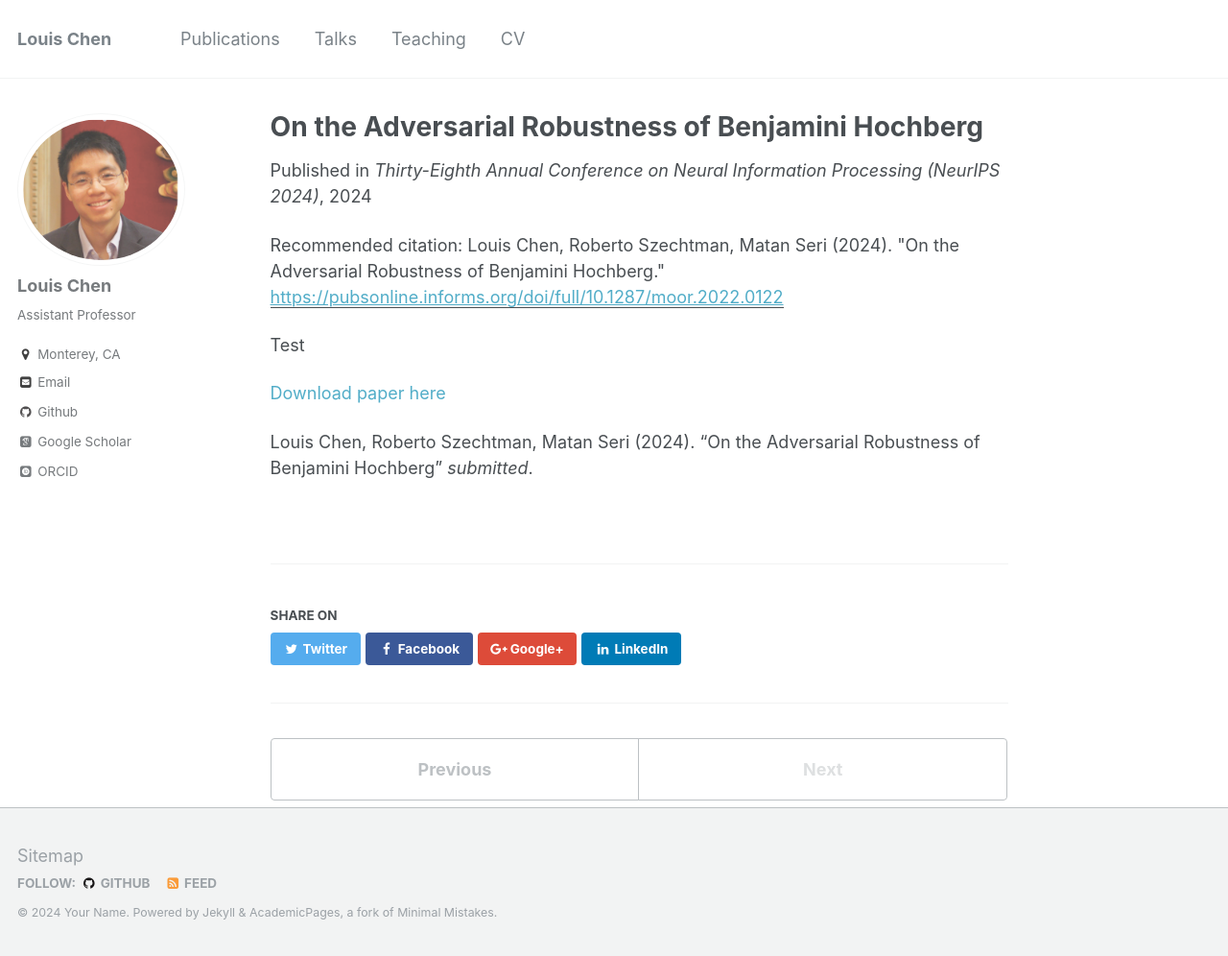
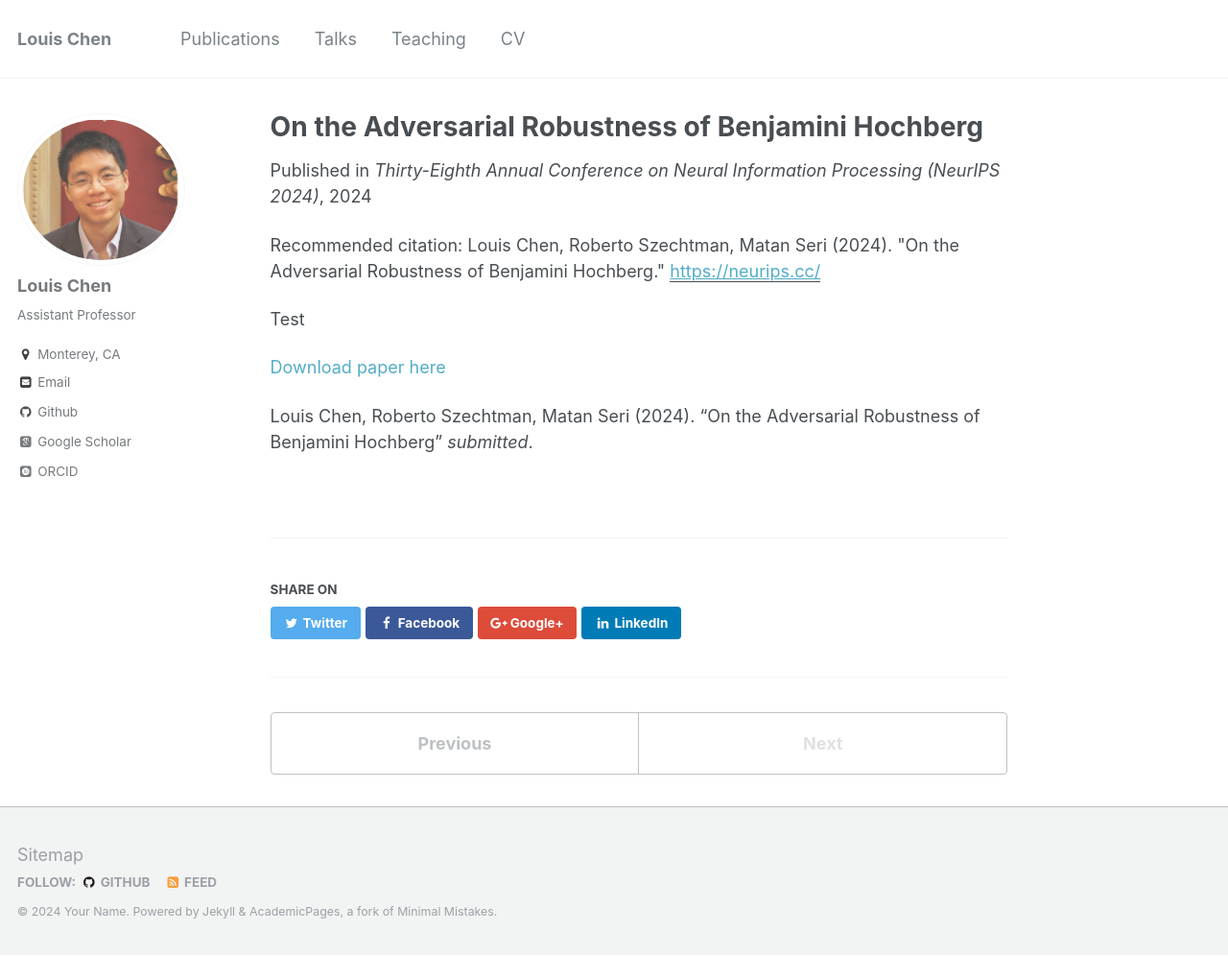
Before and after one commit to LouisLChen/LouisLChen.github.io, a Jekyll site: the page built from _publications/Neurips_BH.md, in a window 1280 px wide and 996 px high. Shown: the whole window at 96% size. Built offline with Jekyll 4.4.1, drawn with Linux system fonts in a browser that asks for light colours; some web fonts are replaced; some of the changed lines change nothing that is shown.

Commit message:
Update Neurips_BH.md

```diff
--- a/_publications/Neurips_BH.md
+++ b/_publications/Neurips_BH.md
@@ -5,11 +5,11 @@ permalink: /publication/Neurips_BH
 excerpt: 'The Benjamini-Hochberg (BH) procedure is widely used to control the false detection rate (FDR) in multiple testing. Applications of this control abound in drug discovery, forensics, anomaly detection, and, in particular, machine learning, ranging from nonparametric outlier detection to out-of-distribution detection and one-class classification methods. Considering this control could be relied upon in critical safety/security contexts, we investigate its adversarial robustness. More precisely, we study under what conditions BH does and does not exhibit adversarial robustness, we present a class of simple and easily implementable adversarial test-perturbation algorithms, and we perform computational experiments. With our algorithms, we demonstrate that there are conditions under which BH control can be significantly broken with relatively few (even just one) test score perturbation(s), and provide non-asymptotic guarantees on the expected adversarial-adjustment to FDR. Our technical analysis involves a combinatorial reframing of the BH procedure as a balls into bins process, and drawing a connection to generalized ballot problems to facilitate an information-theoretic approach for deriving non-asymptotic lower bounds.'
 date: 2024-09-25
 venue: 'Thirty-Eighth Annual Conference on Neural Information Processing (NeurIPS 2024)'
-paperurl: 'https://pubsonline.informs.org/doi/full/10.1287/moor.2022.0122'
+paperurl: 'https://neurips.cc/'
 citation: 'Louis Chen, Roberto Szechtman, Matan Seri (2024). &quot;On the Adversarial Robustness of Benjamini Hochberg.&quot;'
 ---
 Test
 
-[Download paper here](https://pubsonline.informs.org/doi/full/10.1287/moor.2022.0122)
+[Download paper here](https://neurips.cc/)
 
  Louis Chen, Roberto Szechtman, Matan Seri (2024). "On the Adversarial Robustness of Benjamini Hochberg" <i>submitted</i>.
```
